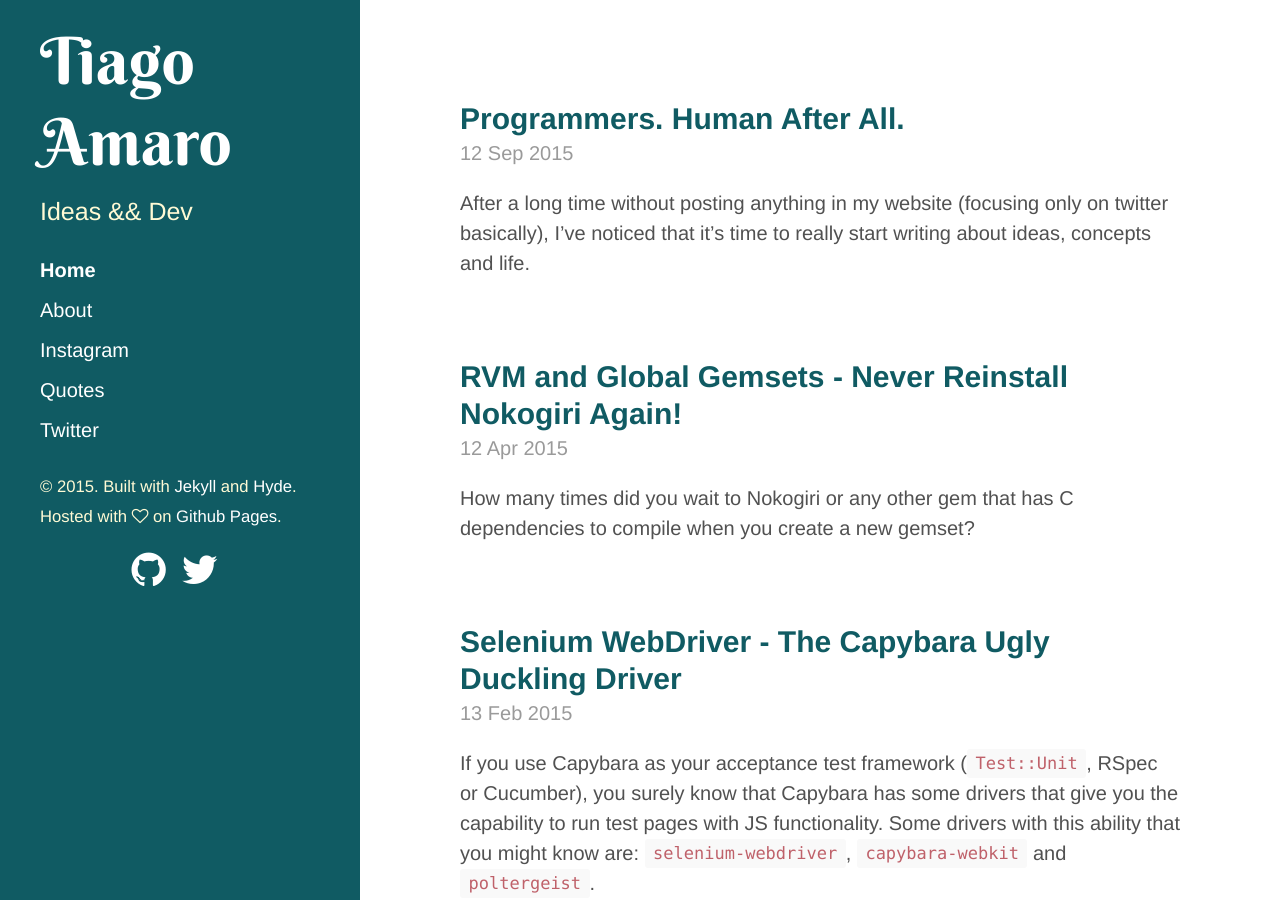
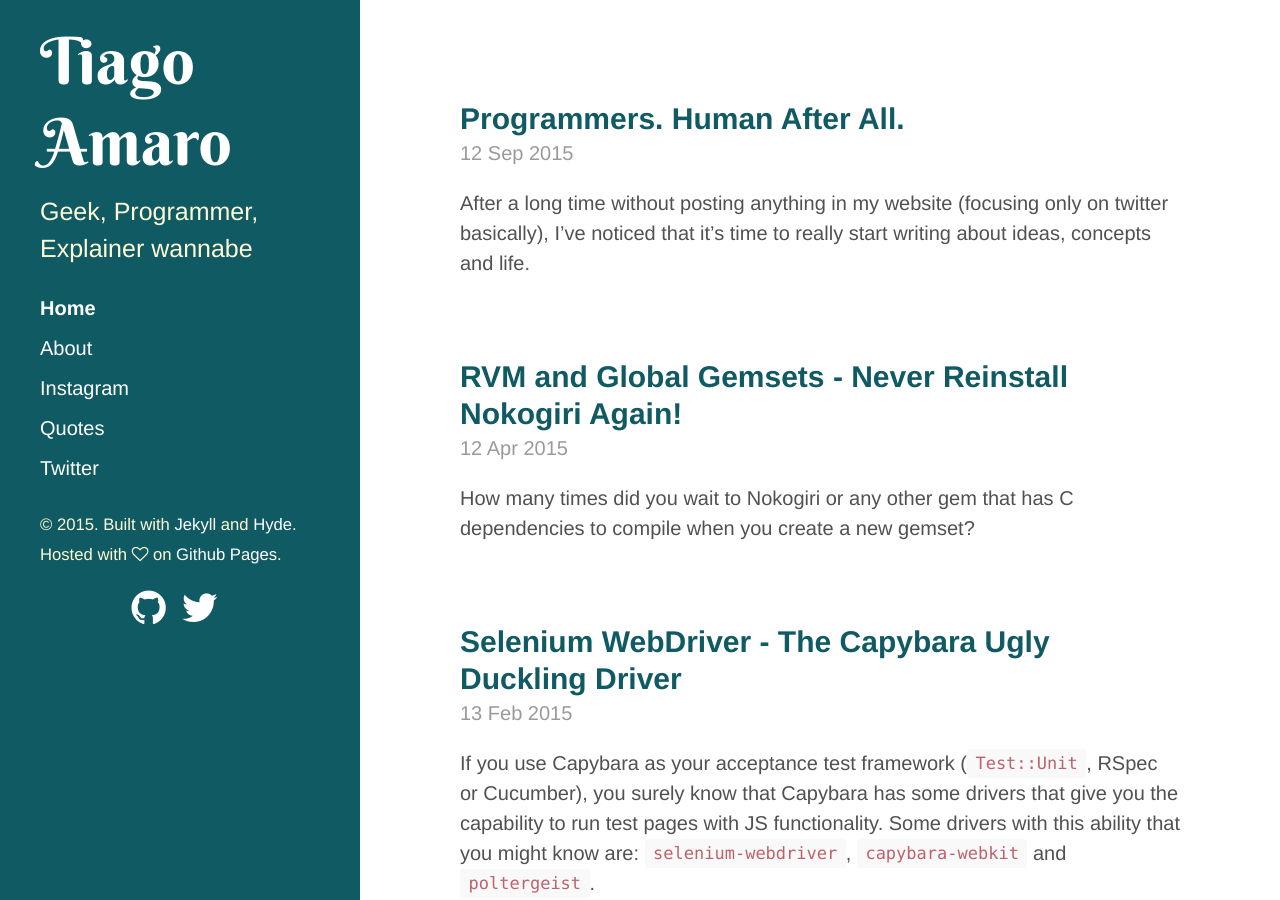
Before and after one commit to tiagoamaro/tiagoamaro.com.br_jekyll, a Jekyll site: the page built from index.html, in a window 1280 px wide and 900 px high. Built offline with Jekyll 4.4.1, drawn with Linux system fonts in a browser that asks for light colours; nearby versions of some CDN libraries; the list of posts is cut into pages by our own code.

Commit message:
change motto

```diff
--- a/_includes/head.html
+++ b/_includes/head.html
@@ -6,7 +6,7 @@
   {% if page.excerpt %}
     <meta name="description" content="{{ page.excerpt | truncate:160 | strip_html }}">
   {% else %}
-    <meta name="description" content="Tiago Amaro personal website. Developer and Geek.">
+    <meta name="description" content="Tiago Amaro personal website. Geek, Programmer, Explainer wannabe. Twitter: @tiagocis">
   {% endif %}
 
   <title>
--- a/_includes/sidebar.html
+++ b/_includes/sidebar.html
@@ -2,7 +2,7 @@
   <div class="container sidebar-sticky">
     <div class="sidebar-about">
       <h1>Tiago Amaro</h1>
-      <p class="lead">Ideas && Dev</p>
+      <p class="lead">Geek, Programmer, Explainer wannabe</p>
     </div>
 
     <nav class="sidebar-nav">
```
